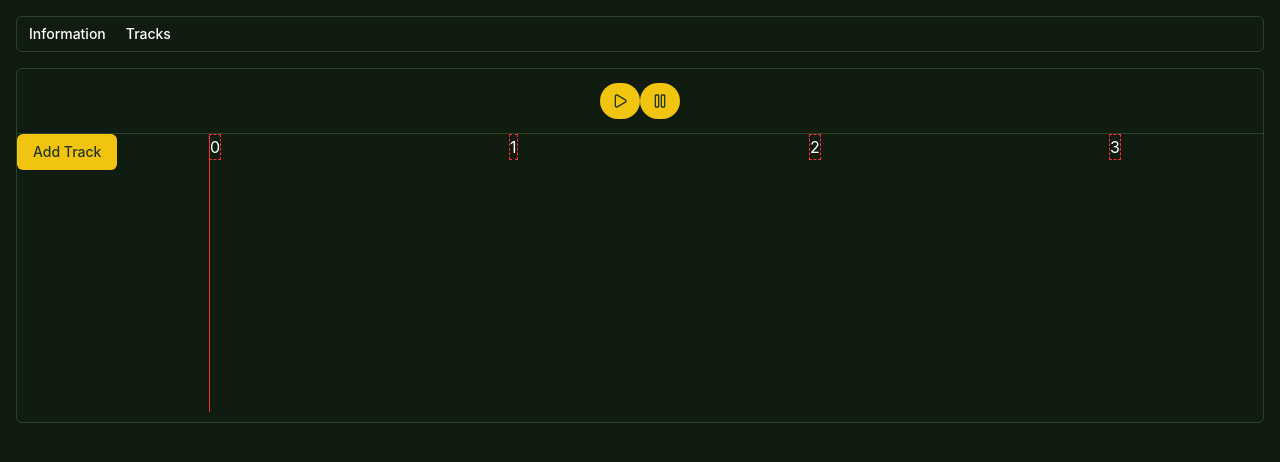
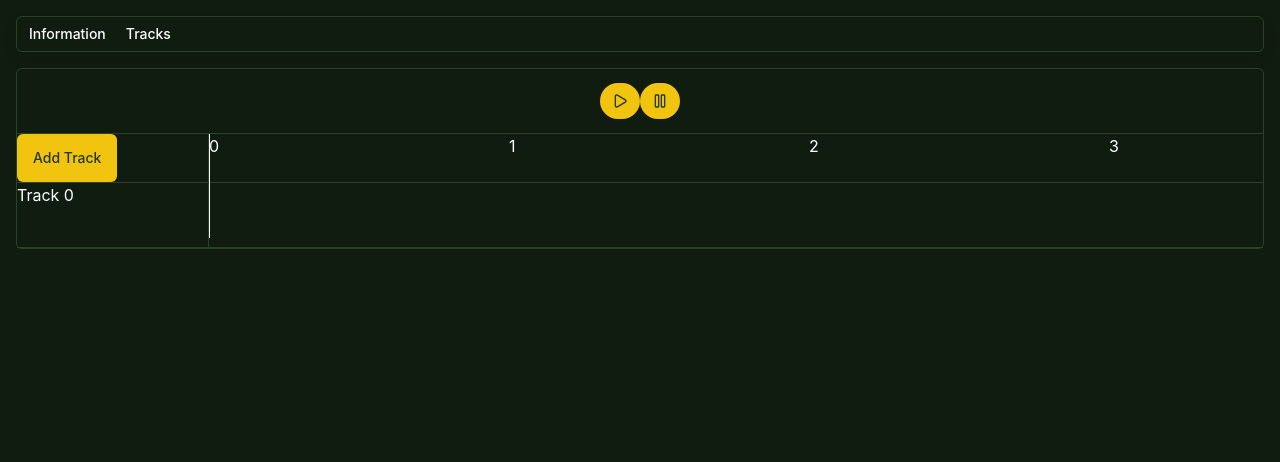
Before and after one commit to KevinLee3627/piano-thing, a React (Vite) app: page / in a window 1280 px wide. Shown: the top 462 px of the page. Built offline with nearby package versions, Linux system fonts and the light colour scheme.

Commit message:
feat: more styling stuff i guess

```diff
--- a/src/app/projectSlice.ts
+++ b/src/app/projectSlice.ts
@@ -1,4 +1,4 @@
-import { createSlice } from "@reduxjs/toolkit";
+import { createSlice } from '@reduxjs/toolkit';
 
 interface ProjectState {
   isPlaying: boolean;
@@ -14,7 +14,7 @@ interface ProjectState {
 
 const DEFAULT_BEATS_PER_MEASURE = 4;
 const DEFAULT_TOTAL_MEASURES = 10;
-const DEFAULT_BEATS_PER_MINUTE = 240;
+const DEFAULT_BEATS_PER_MINUTE = 120;
 const DEFAULT_TOTAL_DURATION =
   (DEFAULT_BEATS_PER_MEASURE * DEFAULT_TOTAL_MEASURES) /
   (DEFAULT_BEATS_PER_MINUTE / 60); // in seconds
@@ -36,7 +36,7 @@ const initialState: ProjectState = {
 };
 
 export const projectSlice = createSlice({
-  name: "project",
+  name: 'project',
   initialState,
   reducers: {
     startPlayback: (state) => {
--- a/src/app/trackSlice.ts
+++ b/src/app/trackSlice.ts
@@ -20,6 +20,7 @@ interface Track {
   blocks: Record<string, Block>;
   isPlaying: boolean;
   isExpanded: boolean;
+  name: string;
 }
 
 export type TrackState = Record<string, Track>;
@@ -31,6 +32,7 @@ const initialState: TrackState = {
     blocks: {},
     isPlaying: false,
     isExpanded: false,
+    name: 'Track 0',
   },
 };
 
@@ -45,6 +47,7 @@ export const trackSlice = createSlice({
         blocks: {},
         isPlaying: false,
         isExpanded: true,
+        name: `Track ${Object.keys(state).length}`,
       };
     },
     startTrack: (state, action: PayloadAction<Pick<Track, 'trackId'>>) => {
--- a/src/components/Keyboard.tsx
+++ b/src/components/Keyboard.tsx
@@ -11,7 +11,7 @@ export const Keyboard = ({ trackId }: { trackId: string }) => {
         return (
           <div
             key={note}
-            className='w-12.5 h-37.5 border border-dashed border-black'
+            className='w-12.5 border border-dashed border-black'
             onClick={() => {
               dispatch(
                 trackSlice.actions.addBlock({
--- a/src/components/Playhead.tsx
+++ b/src/components/Playhead.tsx
@@ -13,7 +13,7 @@ export const Playhead = (props: PlayheadProps) => {
   return (
     <div
       style={{ left: `${left}px` }}
-      className='absolute -top-2.5 h-full w-px bg-red-500 text-white'
+      className='absolute -top-2.5 h-full w-px bg-white'
     ></div>
   );
 };
--- a/src/components/TickMarks.tsx
+++ b/src/components/TickMarks.tsx
@@ -16,7 +16,7 @@ export const TickMarks = (props: TickMarksProps) => {
           return (
             <div
               key={`tick-${i}`}
-              className='border border-dashed border-red-500 absolute'
+              className='absolute'
               style={{ left: `${left}px` }}
             >
               {i}
--- a/src/components/Timeline.tsx
+++ b/src/components/Timeline.tsx
@@ -88,10 +88,24 @@ export function Timeline() {
       </div>
       <Separator />
       <div className='flex'>
-        <div className='min-w-48 max-w-48'>
-          <Button onClick={() => dispatch(trackSlice.actions.addTrack())}>
+        <div className='min-w-48 max-w-48 border-r'>
+          <Button
+            onClick={() => dispatch(trackSlice.actions.addTrack())}
+            className='h-12'
+          >
             Add Track
           </Button>
+          <Separator />
+          <div>
+            {Object.values(tracks).map((track) => (
+              <>
+                <div key={`${track.trackId}-controls`} className='h-16'>
+                  {track.name}
+                </div>
+                <Separator />
+              </>
+            ))}
+          </div>
         </div>
         <div className='overflow-x-scroll'>
           <div
@@ -101,22 +115,24 @@ export function Timeline() {
             className='relative shrink-0'
             ref={timelineRef}
           >
-            <div className='min-h-12'>
+            <div className='h-12'>
               <TickMarks trackElemWidth={timelineDimensions.width} />
               <Playhead
                 currentTime={playbackTime}
                 trackDimensions={timelineDimensions}
               />
             </div>
-            {Object.keys(tracks).map((trackId) => {
-              return (
+            <Separator />
+            {Object.keys(tracks).map((trackId) => (
+              <>
                 <Track
                   trackId={trackId}
                   key={trackId}
                   trackDimensions={timelineDimensions}
                 />
-              );
-            })}
+                <Separator />
+              </>
+            ))}
           </div>
         </div>
       </div>
--- a/src/components/Track.tsx
+++ b/src/components/Track.tsx
@@ -46,7 +46,7 @@ export const Track = (props: TrackProps) => {
     }
   }, [track.isPlaying]);
   return (
-    <div className='min-h-60'>
+    <div className='h-16'>
       <div>
         {Object.entries(track.blocks).map(([blockId, block]) => (
           <Block
```
